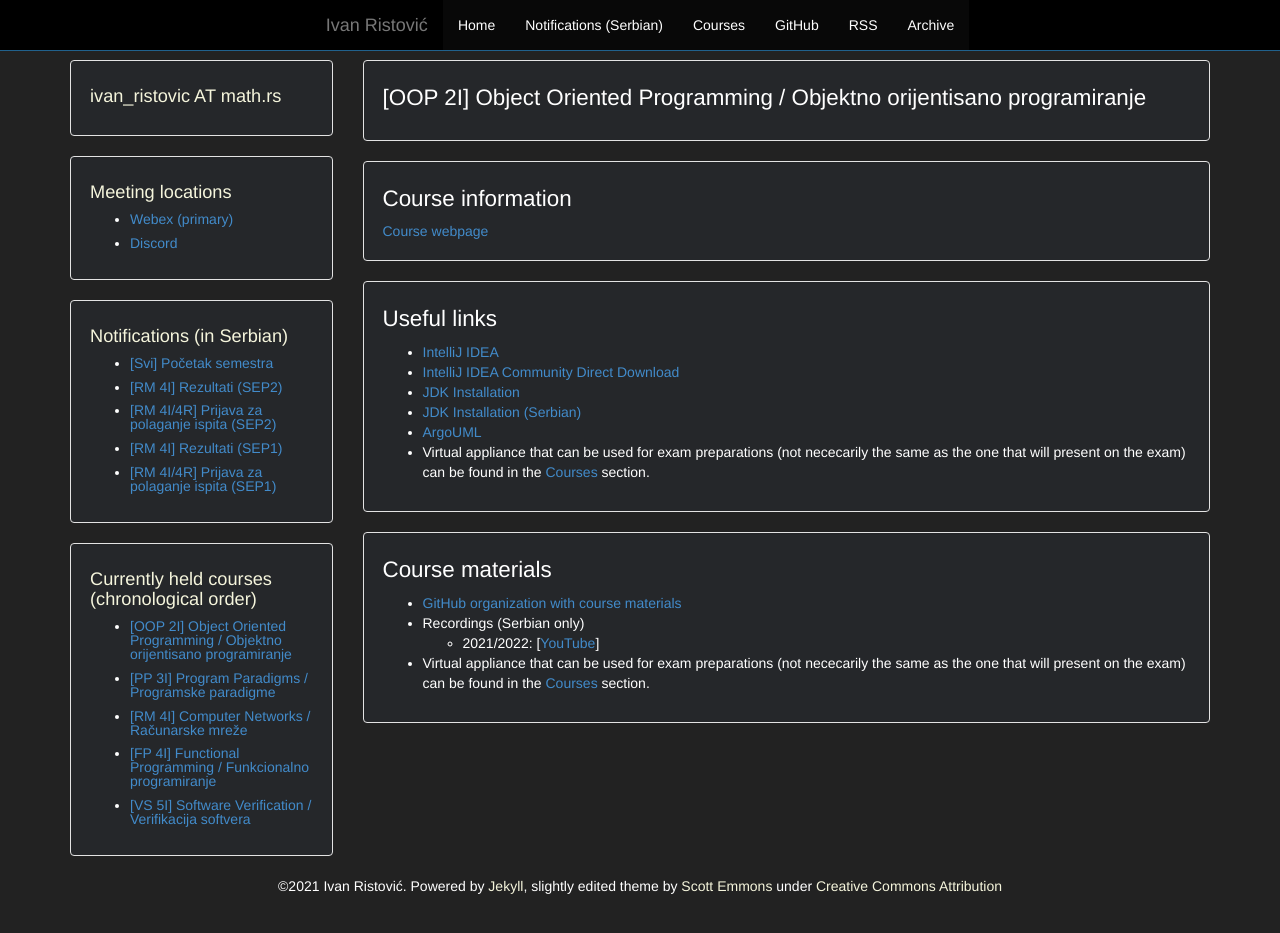
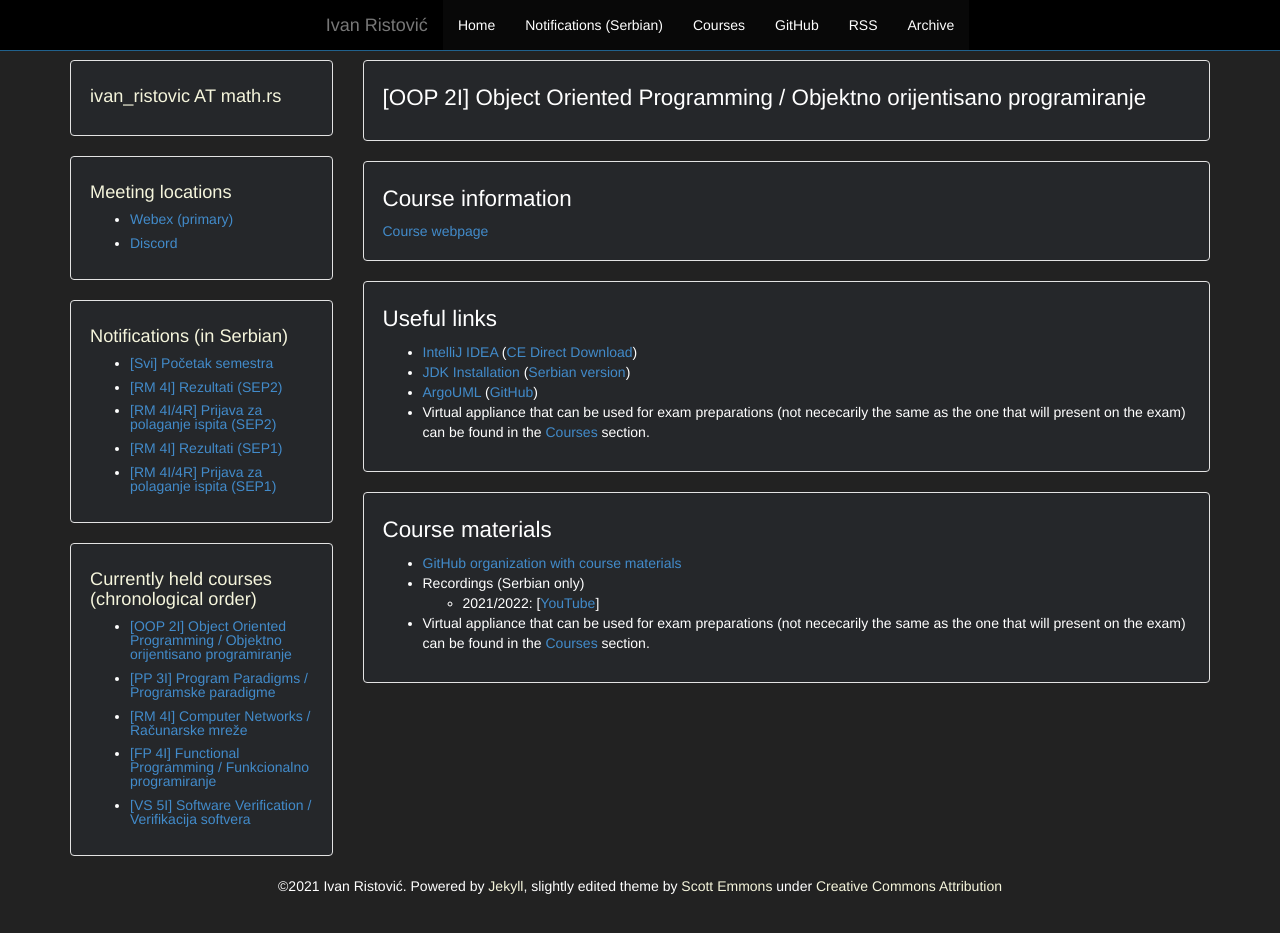
Before and after one commit to ivan-ristovic/ivan-ristovic.github.io, a Jekyll site: the page built from courses/oop/index.html, in a window 1280 px wide and 966 px high. Shown: the top 933 px of the window. Built offline with Jekyll 4.4.1, drawn with Linux system fonts in a browser that asks for light colours.

Commit message:
[OOP] Compose links

```diff
--- a/courses/oop/index.html
+++ b/courses/oop/index.html
@@ -14,11 +14,9 @@ layout: default
 <div class="well">
     <h1>Useful links</h1>
     <ul>
-        <li> <a href="https://www.jetbrains.com/idea/">IntelliJ IDEA</a> </li>
-        <li> <a href="https://www.jetbrains.com/idea/download/download-thanks.html?code=IIC">IntelliJ IDEA Community Direct Download</a> </li>
-        <li> <a href="https://docs.oracle.com/en/java/javase/11/install/overview-jdk-installation.html#GUID-8677A77F-231A-40F7-98B9-1FD0B48C346A">JDK Installation</a> </li>
-        <li> <a href="https://matfoop-i.github.io/OOP/vezbe/literatura/Uputstvo.JDK.instalacija.pdf">JDK Installation (Serbian)</a> </li>
-        <li> <a href="http://argouml.tigris.org/">ArgoUML</a> </li>
+        <li> <a href="https://www.jetbrains.com/idea/">IntelliJ IDEA</a> (<a href="https://www.jetbrains.com/idea/download/download-thanks.html?code=IIC">CE Direct Download</a>) </li>
+        <li> <a href="https://docs.oracle.com/en/java/javase/11/install/overview-jdk-installation.html#GUID-8677A77F-231A-40F7-98B9-1FD0B48C346A">JDK Installation</a> (<a href="https://matfoop-i.github.io/OOP/vezbe/literatura/Uputstvo.JDK.instalacija.pdf">Serbian version</a>) </li>
+        <li> <a href="http://argouml.tigris.org/">ArgoUML</a> (<a href="https://github.com/argouml-tigris-org">GitHub</a>) </li>
         <li>
             Virtual appliance that can be used for exam preparations (not nececarily the same as the one that will present on the exam) can be found in the <a href="{{ site.baseurl }}/courses">Courses</a> section.
         </li>
```
